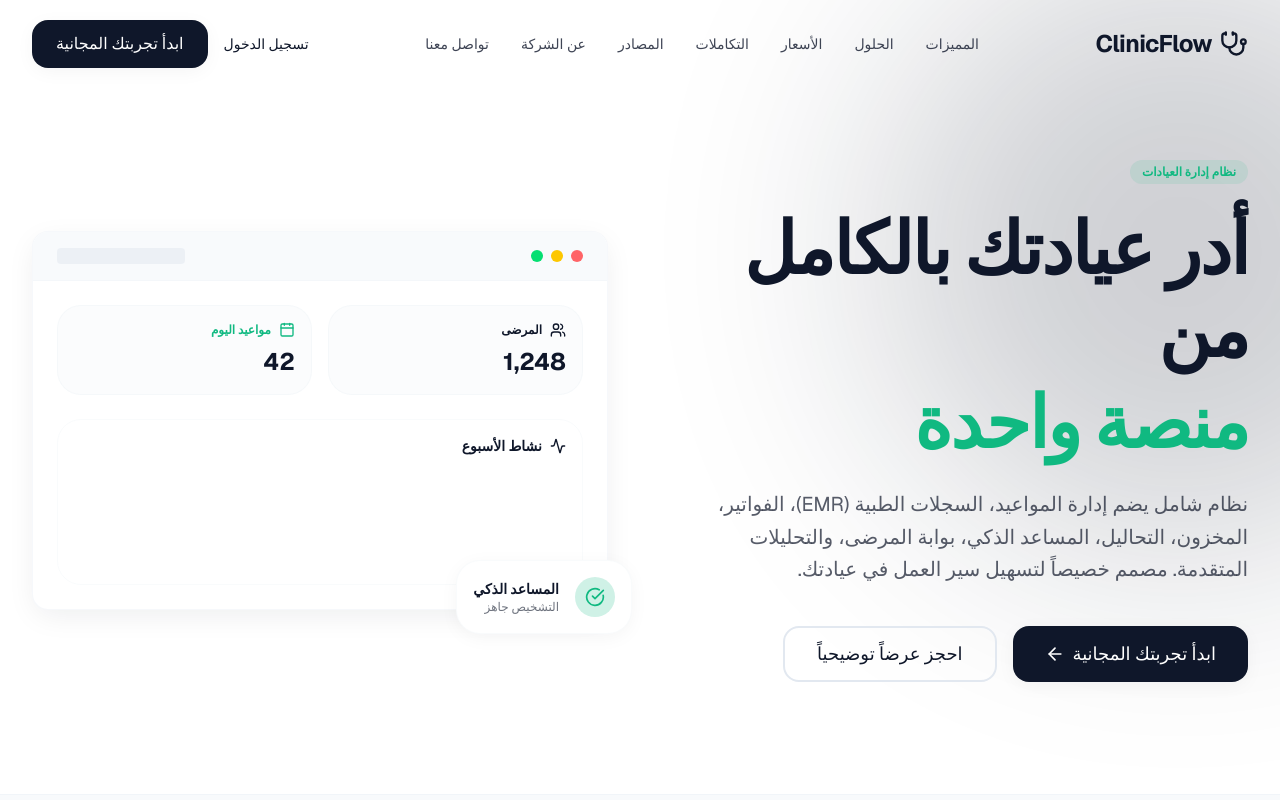
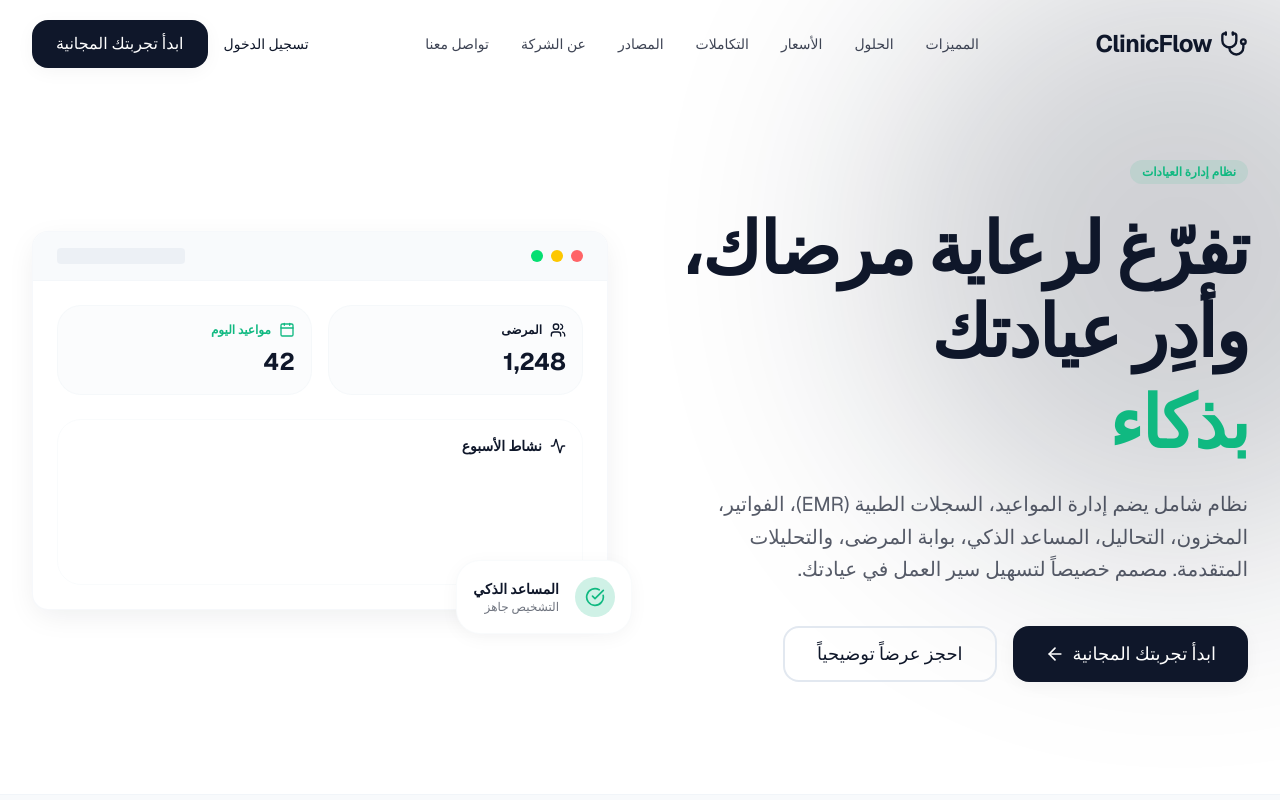
Before and after one commit to amrelmaadawy/codra-care, a Next.js app: page / in a window 1280 px wide. Shown: the top 800 px of the page. Built offline with nearby package versions, Linux system fonts and the light colour scheme.

Commit message:
style: update hero title to be more appealing for doctors

```diff
--- a/components/sections/HeroSection.tsx
+++ b/components/sections/HeroSection.tsx
@@ -22,8 +22,8 @@ export default function HeroSection() {
           <div className="flex-1 flex flex-col items-start text-start max-w-2xl">
             <Badge className="mb-6">نظام إدارة العيادات</Badge>
             <h1 className="mb-6 text-5xl font-extrabold tracking-tight text-primary leading-[1.15] sm:text-6xl lg:text-7xl">
-              {title.split('منصة واحدة')[0]}
-              <span className="text-accent block mt-2">منصة واحدة</span>
+              {title.split('بذكاء')[0]}
+              <span className="text-accent block mt-2">بذكاء</span>
             </h1>
             <p className="mb-10 text-lg text-foreground/70 sm:text-xl leading-relaxed max-w-xl">
               {description}
--- a/content/home.ts
+++ b/content/home.ts
@@ -1,6 +1,6 @@
 export const homeContent = {
   hero: {
-    title: "أدر عيادتك بالكامل من منصة واحدة",
+    title: "تفرّغ لرعاية مرضاك، وأدِر عيادتك بذكاء",
     description: "نظام شامل يضم إدارة المواعيد، السجلات الطبية (EMR)، الفواتير، المخزون، التحاليل، المساعد الذكي، بوابة المرضى، والتحليلات المتقدمة. مصمم خصيصاً لتسهيل سير العمل في عيادتك.",
     ctaPrimary: "ابدأ تجربتك المجانية",
     ctaSecondary: "احجز عرضاً توضيحياً",
```
